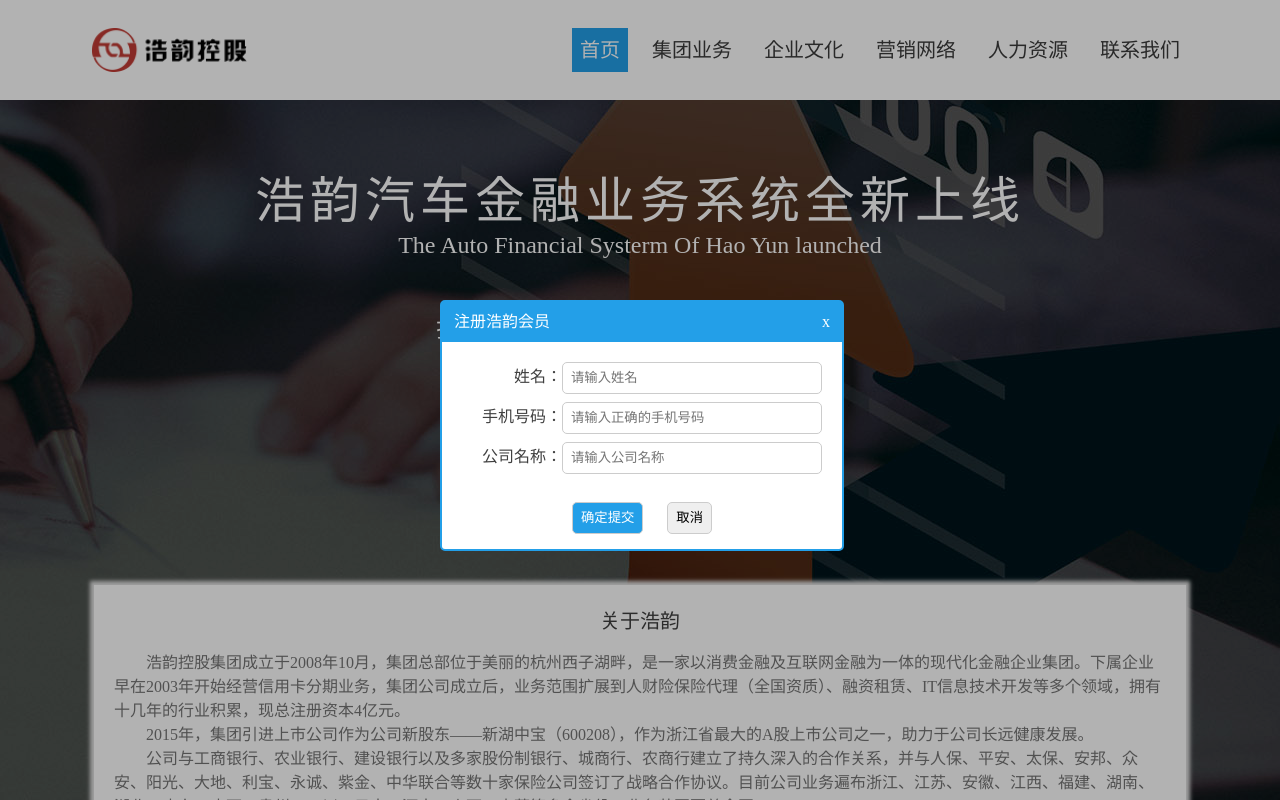
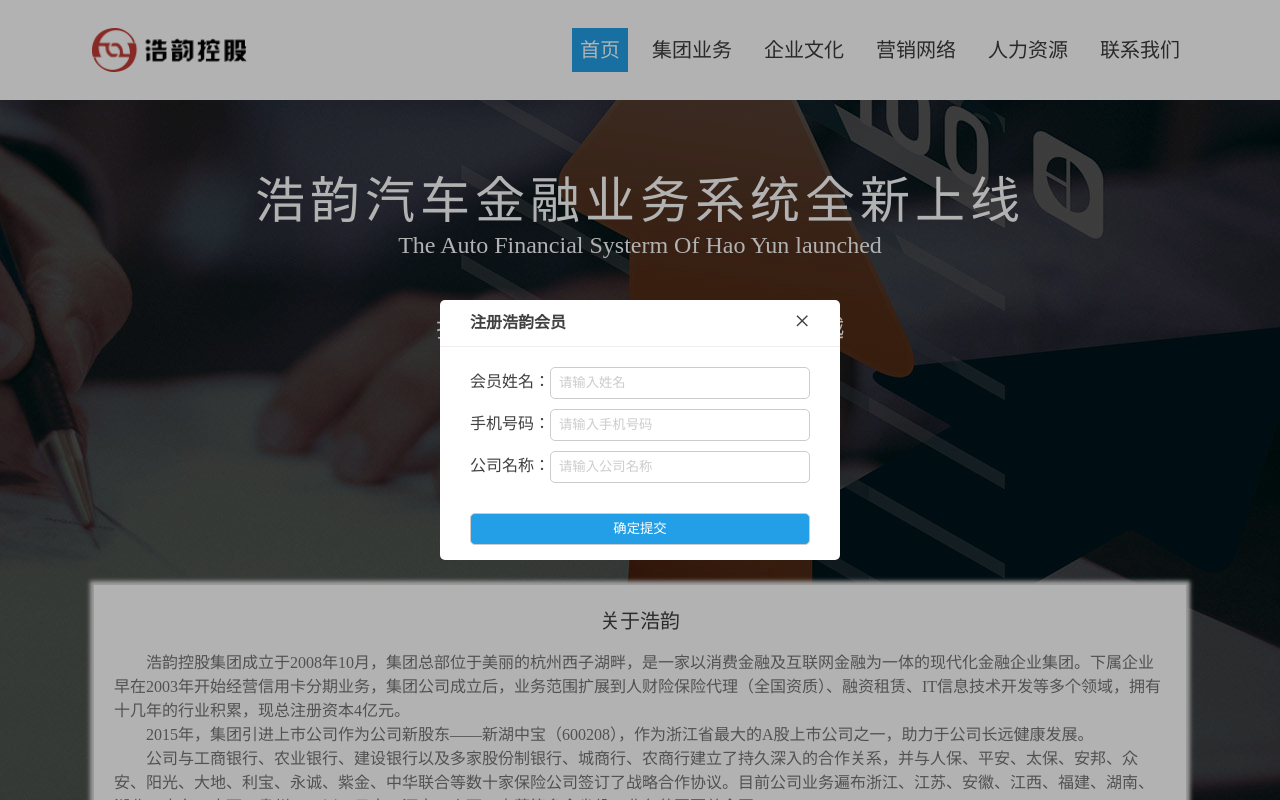
Before and after one commit to zhongzikuli/hywebsite, a Vue app: page /#/home in a window 1280 px wide. Both pictures are taken after a click on the element "立即试用". Shown: the top 800 px of the page. Built offline with nearby package versions, Linux system fonts and the light colour scheme; what vue-toasted would draw is missing.

Commit message:
change files

```diff
--- a/src/components/DialogModal.vue
+++ b/src/components/DialogModal.vue
@@ -6,25 +6,24 @@
         <form>
           <div class="dialog-head flex">
             <span>注册浩韵会员</span>
-            <span class="dialog-close" @click="closeMyself">x</span>
+            <span class="dialog-close" @click="closeMyself">&times;</span>
           </div>
           <div class="dialog-body">
             <div class="dialog-item flex">
-              <label name="name" for="name">姓名：</label>
+              <label name="name" for="name">会员姓名：</label>
               <input type="text" id="name" v-model.trim="name" placeholder="请输入姓名">
             </div>
             <div class="dialog-item flex">
               <label name="tel" for="tel">手机号码：</label>
-              <input type="text" id="tel" v-model.number="tel" placeholder="请输入正确的手机号码">
+              <input type="text" id="tel" v-model.number="tel" placeholder="请输入手机号码">
             </div>
             <div class="dialog-item flex">
               <label name="companyName" for="companyName">公司名称：</label>
               <input type="text" id="companyName" v-model.trim="companyName" placeholder="请输入公司名称">
             </div>
           </div>
-          <div class="dialog-foot flex">
+          <div class="dialog-foot">
             <button class="btn-confirm" @click="submit" :disabled="flag">确定提交</button>
-            <button class="btn-cancel" @click="closeMyself">取消</button>
           </div>
         </form>
       </div>
@@ -71,14 +70,14 @@
           params.append("name", this.name);
           params.append("tel", this.tel);
           params.append("companyName", this.companyName);
-          let url = "http://192.168.0.213:8088/interface-web/sale/insert";
-          //let url = "http://183.134.110.234:18080/interface-web/sale/insert";
+          //let url = "http://192.168.0.213:8088/interface-web/sale/insert";
+          let url = "http://183.134.110.234:18080/interface-web/sale/insert";
           await this.$axios.post(url, params).then(res => {
             if (res.status == 200 && res.data.error == 1) {
               this.dialog.isShow = false;
-              this.name="";
-              this.tel="";
-              this.companyName="";
+              this.name = "";
+              this.tel = "";
+              this.companyName = "";
               this.$toasted.success('信息提交成功！请等待客服的联系', {
                 position: "top-center"
               }).goAway(2000);
@@ -95,9 +94,9 @@
       },
       closeMyself() {
         this.dialog.isShow = false;
-        this.name="";
-        this.tel="";
-        this.companyName="";
+        this.name = "";
+        this.tel = "";
+        this.companyName = "";
         this.$emit('close', false)
       }
     }
@@ -144,28 +143,31 @@
       left: 50%;
       margin-left: -200px;
       z-index: 10;
-      border: 2px solid #239fe8;
       border-radius: 5px;
+      padding: 8px 0 15px;
       .dialog-head {
-        background: #239fe8;
-        padding: 5px 12px;
+        padding: 0 30px 8px;
         justify-content: space-between;
-        color: #fff;
+        border-bottom: 1px solid #eee;
+        color: #404040;
+        font-weight: 600;
         line-height: 30px;
         .dialog-close {
           cursor: pointer;
+          font-size: 28px;
+          font-weight: 500;
+          line-height: 26px;
         }
       }
       .dialog-body {
-        padding: 20px;
+        padding: 20px 30px;
         .dialog-item {
           justify-content: space-between;
-          margin-bottom: 8px;
+          margin-bottom: 10px;
           label {
-            width: 100px;
+            width: 80px;
             line-height: 30px;
             color: #404040;
-            text-align: right;
           }
           input {
             border-radius: 5px;
@@ -176,23 +178,31 @@
             flex: 1;
             padding-left: 8px;
           }
+          input::-webkit-input-placeholder {
+            color: #ccc;
+          }
+          input::-moz-placeholder {
+            color: #ccc;
+          }
+          input:-moz-placeholder {
+            color: #ccc;
+          }
+          input:-ms-input-placeholder {
+            color: #ccc;
+          }
         }
       }
       .dialog-foot {
-        width: 35%;
-        margin: 0 auto 15px;
-        justify-content: space-between;
+        padding: 0 30px;
         button {
+          width: 100%;
           outline: none;
           border: 1px solid #ccc;
           border-radius: 5px;
           line-height: 30px;
           cursor: pointer;
-          padding: 0 8px;
-          &.btn-confirm {
-            background: #239fe8;
-            color: #fff;
-          }
+          background: #239fe8;
+          color: #fff;
         }
       }
     }
--- a/src/components/Home.vue
+++ b/src/components/Home.vue
@@ -184,6 +184,7 @@
         }
       }
       .body {
+        margin: 50px auto;
         .mid {
           margin-top: 50px;
           .left {
```
Also changed, not shown: src/images/icon-close.png (added), src/images/loading.gif (deleted).
